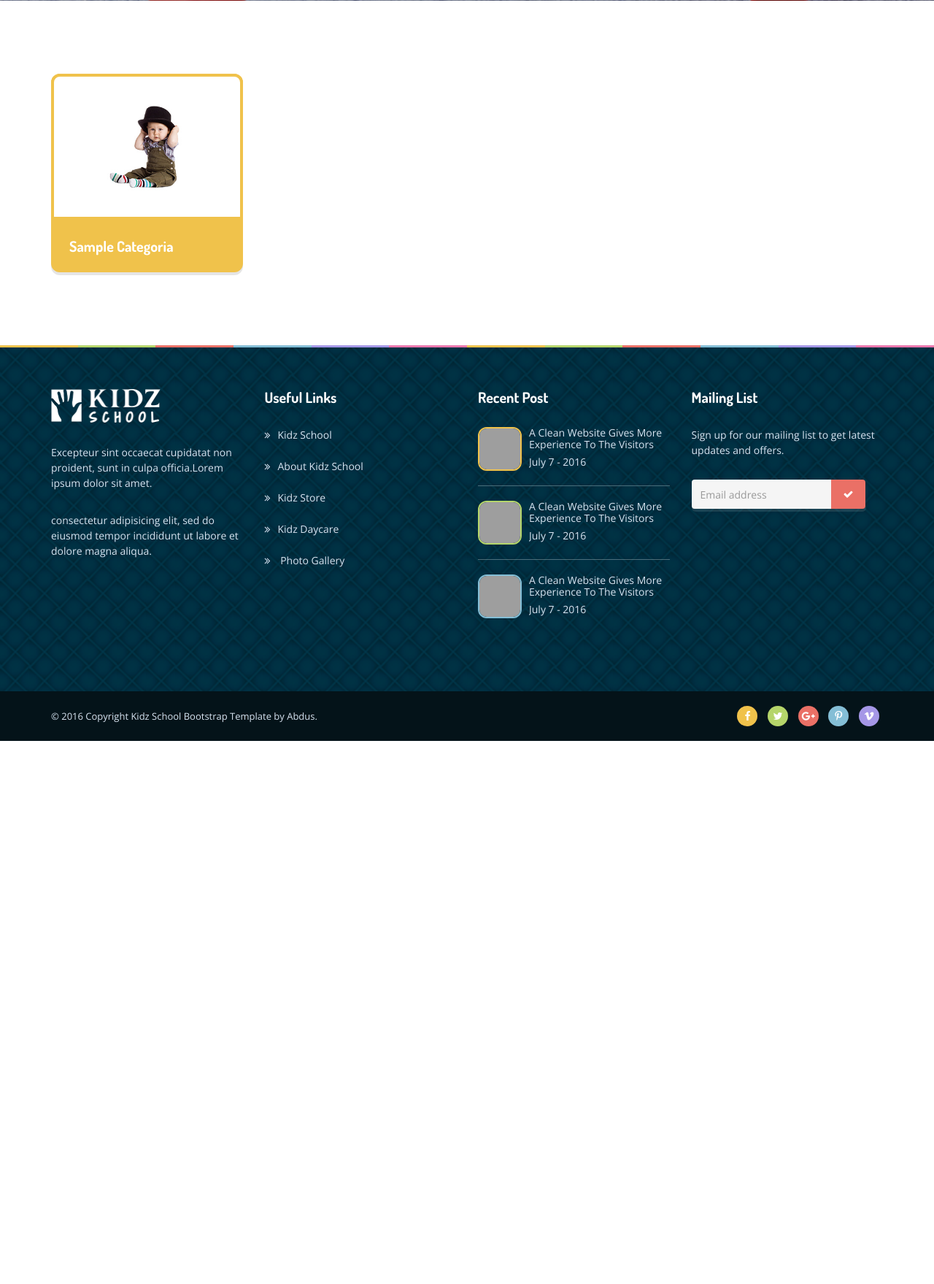
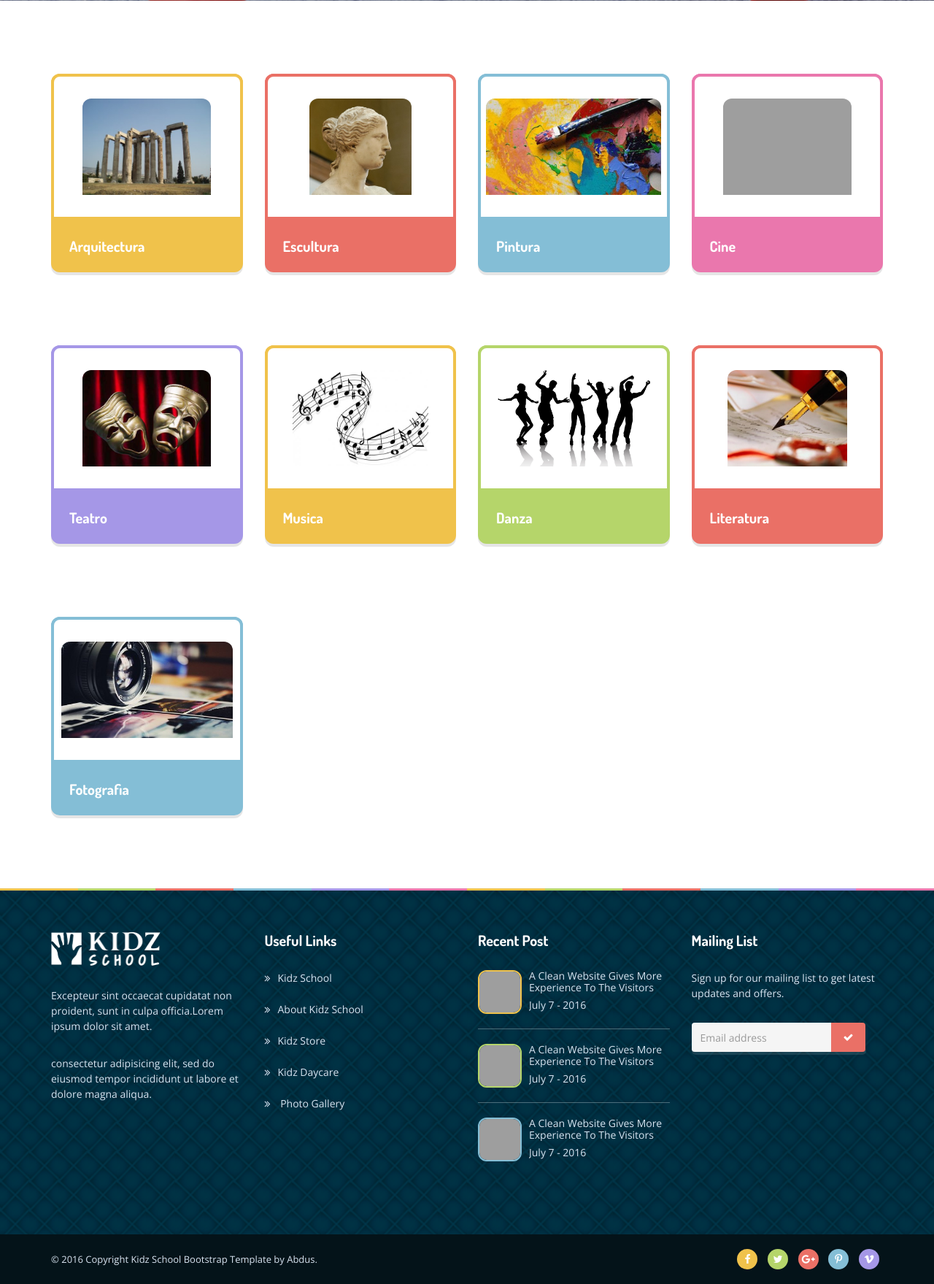
Before and after one commit to Raull2015/CasaDeCulturaDirectorio, a Django app: template agendaCultura/apps/home/templates/categorias.html in a window 1280 px wide. Shown: the part 410-2169 px from the top of the page at 73% size. Before the commit the page ends 1425 px from the top, so only its background shows below. Run offline with Django 3.2, Linux system fonts and the light colour scheme; the template is opened without the code that fills it: most values are stand-ins (such as "Sample title", 1, 10 or a date in 2020); some libraries are stand-ins or nearby versions; grey boxes are pictures that could not be loaded.

Commit message:
modificacion de categorias

```diff
--- a/agendaCultura/apps/home/templates/base.html
+++ b/agendaCultura/apps/home/templates/base.html
@@ -186,11 +186,11 @@
                 <a href="javascript:void(0)" class="dropdown-toggle" data-toggle="dropdown" role="button" aria-haspopup="true" aria-expanded="false"><i class="fa fa-list-ul bg-color-3" aria-hidden="true"></i> <span>Categorias</span></a>
                 <ul class="dropdown-menu dropdown-menu-left">
 
-                  {%for categoria in H_categorias%}
-                  <li><a href="#">{{categoria.categoria}}</a></li>
-                  {%empty%}
-                  <li><a href="#">Nada aqui por ahora</a></li>
-                  {%endfor%}
+                  <li><a href="#">Cine</a></li>
+                  <li><a href="#">Teatro</a></li>
+                  <li><a href="#">Musica</a></li>
+                  <li><a href="#">Danza</a></li>
+                  <li><a href="#">Fotografia</a></li>
                   <li><a href="{% url 'home:categorias' %}">Ver Todas</a></li>
                   <!--<li class="dropdown dropdown-submenu">
                     <a href="javascript:void(0)" class="dropdown-toggle" data-toggle="dropdown">Team<i class="fa fa-chevron-right" aria-hidden="true"></i>
--- a/agendaCultura/apps/home/templates/categorias.html
+++ b/agendaCultura/apps/home/templates/categorias.html
@@ -24,30 +24,15 @@
     <section class="mainContent full-width clearfix productSection categorySection">
       <div class="container">
         <div class="row">
-          {% for categoria in categoria %}
           <div class="col-md-3 col-xs-6">
             <div class="box bg-color-1">
               <div class="box-img border-color-1 text-center">
                 <a href="product.html">
-                  <img src="img/category/category-img1.jpg" alt="image" class="img-responsive">
+                  <img src="../../static/img/category/a1.jpg" alt="image" class="img-responsive">
                 </a>
               </div>
               <div class="box-info">
-                <h4><a href="product.html">{{categoria.categoria}}</a></h4>
-              </div>
-            </div>
-          </div>
-          {% endfor %}
-          <!--
-          <div class="col-md-3 col-xs-6">
-            <div class="box bg-color-2">
-              <div class="box-img border-color-2 text-center">
-                <a href="product.html">
-                  <img src="img/category/category-img2.jpg" alt="image" class="img-responsive">
-                </a>
-              </div>
-              <div class="box-info">
-                <h4><a href="product.html">Foot Wear</a></h4>
+                <h4><a href="product.html">Arquitectura</a></h4>
               </div>
             </div>
           </div>
@@ -56,11 +41,11 @@
             <div class="box bg-color-3">
               <div class="box-img border-color-3 text-center">
                 <a href="product.html">
-                  <img src="img/category/category-img3.jpg" alt="image" class="img-responsive">
+                  <img src="../../static/img/category/e1.jpg" alt="image" class="img-responsive">
                 </a>
               </div>
               <div class="box-info">
-                <h4><a href="product.html">Inner Wear</a></h4>
+                <h4><a href="product.html">Escultura</a></h4>
               </div>
             </div>
           </div>
@@ -69,11 +54,11 @@
             <div class="box bg-color-4">
               <div class="box-img border-color-4 text-center">
                 <a href="product.html">
-                  <img src="img/category/category-img4.jpg" alt="image" class="img-responsive">
+                  <img src="../../static/img/category/p1.jpg" alt="image" class="img-responsive">
                 </a>
               </div>
               <div class="box-info">
-                <h4><a href="product.html">Night Wear</a></h4>
+                <h4><a href="product.html">Pintura</a></h4>
               </div>
             </div>
           </div>
@@ -82,11 +67,11 @@
             <div class="box bg-color-6">
               <div class="box-img border-color-6 text-center">
                 <a href="product.html">
-                  <img src="img/category/category-img5.jpg" alt="image" class="img-responsive">
+                  <img src="../../static/img/category/c1.jpg" alt="image" class="img-responsive">
                 </a>
               </div>
               <div class="box-info">
-                <h4><a href="product.html">Toys</a></h4>
+                <h4><a href="product.html">Cine</a></h4>
               </div>
             </div>
           </div>
@@ -95,11 +80,11 @@
             <div class="box bg-color-5">
               <div class="box-img border-color-5 text-center">
                 <a href="product.html">
-                  <img src="img/category/category-img6.jpg" alt="image" class="img-responsive">
+                  <img src="../../static/img/category/t1.jpg" alt="image" class="img-responsive">
                 </a>
               </div>
               <div class="box-info">
-                <h4><a href="product.html">Kids Bed</a></h4>
+                <h4><a href="product.html">Teatro</a></h4>
               </div>
             </div>
           </div>
@@ -108,11 +93,11 @@
             <div class="box bg-color-1">
               <div class="box-img border-color-1 text-center">
                 <a href="product.html">
-                  <img src="img/category/category-img7.jpg" alt="image" class="img-responsive">
+                  <img src="../../static/img/category/m1.jpg" alt="image" class="img-responsive">
                 </a>
               </div>
               <div class="box-info">
-                <h4><a href="product.html">Desks</a></h4>
+                <h4><a href="product.html">Musica</a></h4>
               </div>
             </div>
           </div>
@@ -121,15 +106,40 @@
             <div class="box bg-color-2">
               <div class="box-img border-color-2 text-center">
                 <a href="product.html">
-                  <img src="img/category/category-img8.jpg" alt="image" class="img-responsive">
+                  <img src="../../static/img/category/d1.jpg" alt="image" class="img-responsive">
                 </a>
               </div>
               <div class="box-info">
-                <h4><a href="product.html">Bookshelves</a></h4>
+                <h4><a href="product.html">Danza</a></h4>
               </div>
             </div>
           </div>
-        -->
+
+          <div class="col-md-3 col-xs-6">
+            <div class="box bg-color-3">
+              <div class="box-img border-color-3 text-center">
+                <a href="product.html">
+                  <img src="../../static/img/category/l1.jpg" alt="image" class="img-responsive">
+                </a>
+              </div>
+              <div class="box-info">
+                <h4><a href="product.html">Literatura</a></h4>
+              </div>
+            </div>
+          </div>
+
+          <div class="col-md-3 col-xs-6">
+            <div class="box bg-color-4">
+              <div class="box-img border-color-4 text-center">
+                <a href="product.html">
+                  <img src="../../static/img/category/f1.jpg" alt="image" class="img-responsive">
+                </a>
+              </div>
+              <div class="box-info">
+                <h4><a href="product.html">Fotografia</a></h4>
+              </div>
+            </div>
+          </div>
 
         </div>
       </div>
```
Also changed, not shown: agendaCultura/apps/home/static/img/category/a1.JPG (added), agendaCultura/apps/home/static/img/category/d1.jpg (added), agendaCultura/apps/home/static/img/category/e1.jpg (added), agendaCultura/apps/home/static/img/category/f1.jpg (added), agendaCultura/apps/home/static/img/category/l1.jpg (added), agendaCultura/apps/home/static/img/category/m1.jpg (added), agendaCultura/apps/home/static/img/category/p1.jpg (added), agendaCultura/apps/home/static/img/category/t1.jpg (added).
